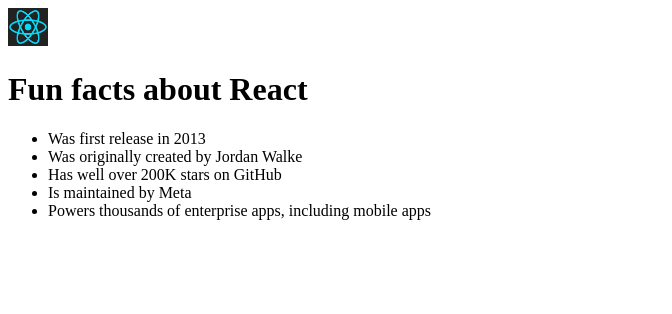
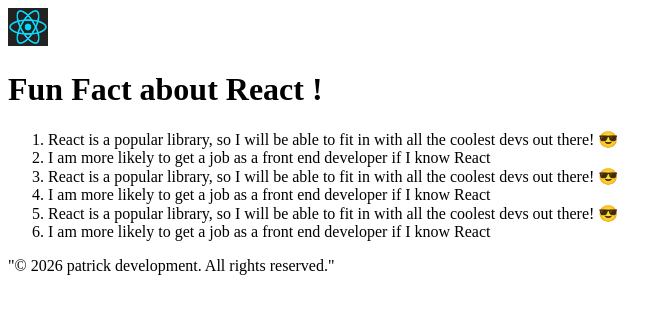
Before and after one commit to PAZZO123/React-Learning, a React (Vite) app: page / in a window 1280 px wide. Shown: the top 314 px of the page, without its empty margins (0-672 px from the left). Built offline with nearby package versions, Linux system fonts and the light colour scheme.

Commit message:
Adding to Github

```diff
--- a/src/main.jsx
+++ b/src/main.jsx
@@ -2,25 +2,43 @@
 import Logo from "/src/assets/react.jpg";
 
 let root = createRoot(document.getElementById("root"));
+function Header(){
+    return (
+        <header>
+        <img src={Logo} width="40px"/>
+          <h1>Fun Fact about React !</h1>
+        </header>
+    )
+}
+function Footer(){
+    return (
+        <p>    "© 2026 patrick development. All rights reserved."</p>
+    )
+}
 
-let h1 = <h1>Fun facts about React</h1>;
+function Page() {
+    return (
+        <ol>
+            <li>React is a popular library, so I will be able to
+            fit in with all the coolest devs out there! 😎</li>
+            <li>I am more likely to get a job as a front end developer
+            if I know React</li>
+              <li>React is a popular library, so I will be able to
+            fit in with all the coolest devs out there! 😎</li>
+            <li>I am more likely to get a job as a front end developer
+            if I know React</li>
+              <li>React is a popular library, so I will be able to
+            fit in with all the coolest devs out there! 😎</li>
+            <li>I am more likely to get a job as a front end developer
+            if I know React</li>
+        </ol>
+    )
+}
 
-let list = (
-  <ul>
-           <li>Was first release in 2013</li>
-            <li>Was originally created by Jordan Walke</li>
-            <li>Has well over 200K stars on GitHub</li>
-            <li>Is maintained by Meta</li>
-            <li>Powers thousands of enterprise apps, including mobile apps</li>
-  </ul>
-);
-function reactCard(){
-    return (<div>
-    <img src={Logo} width="40px" />
-    {h1}
-    {list}
-  </div>)
-}
 root.render(
-  reactCard()
-);
+    <>
+    <Header/>
+    <Page />
+    <Footer/>
+    </>
+)
```
